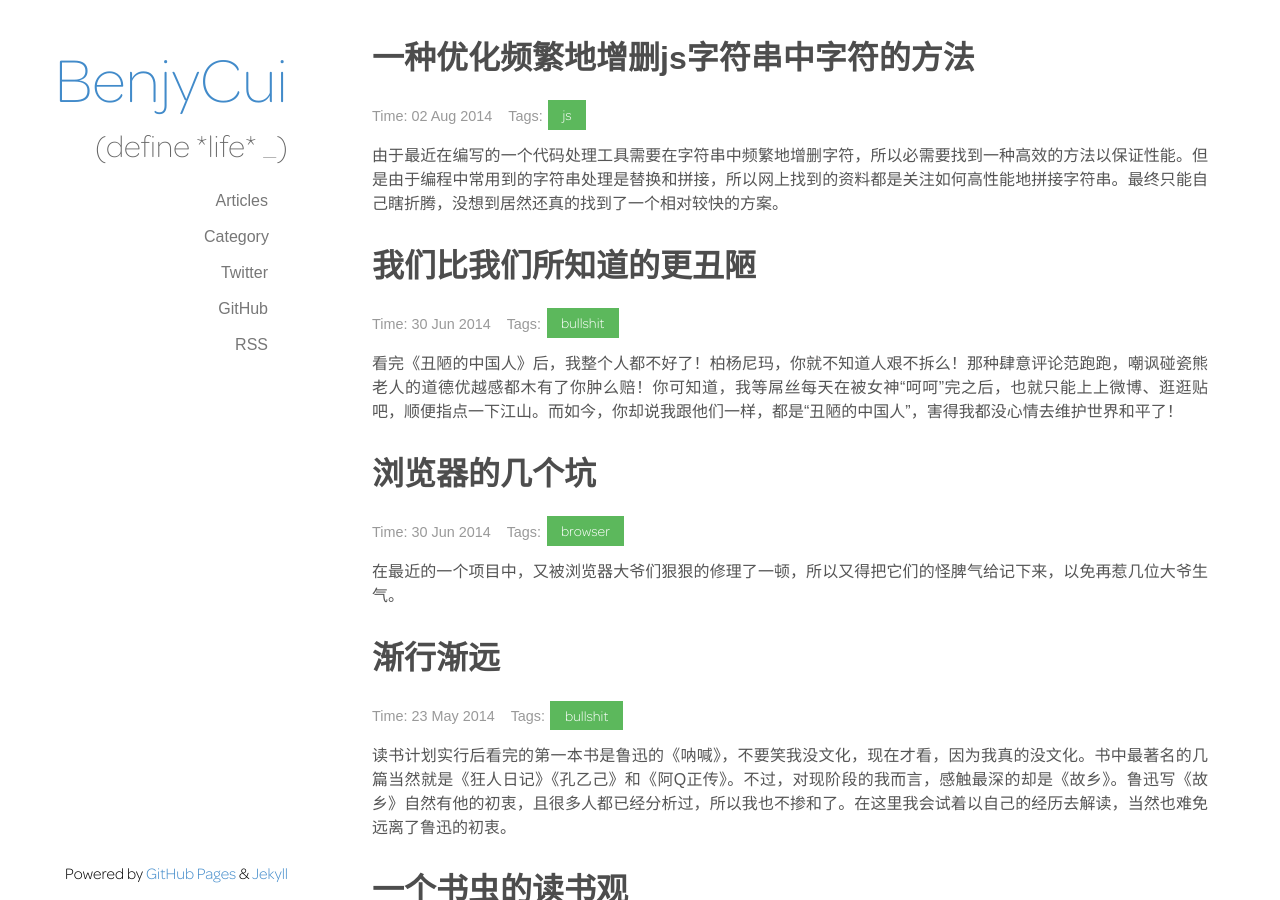
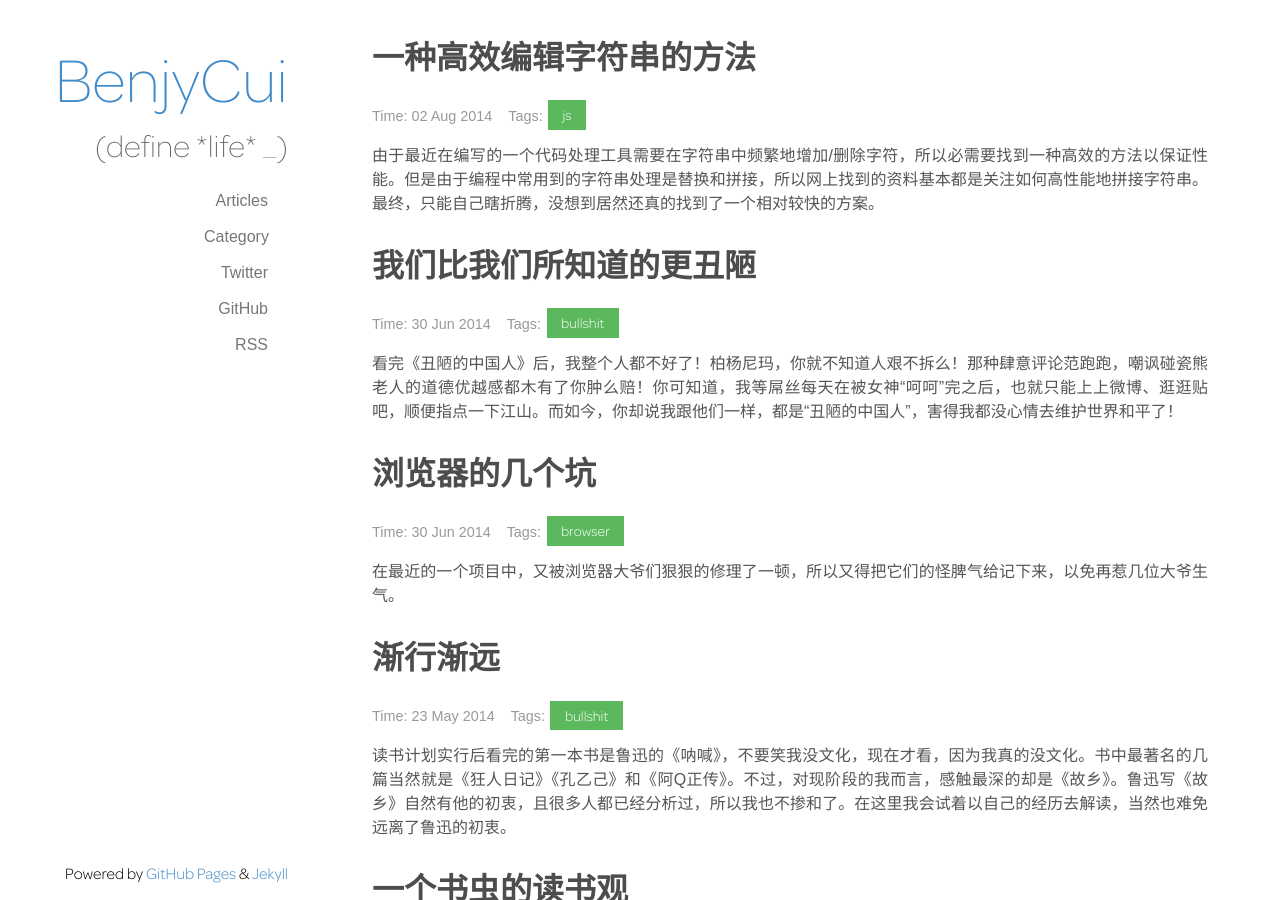
Before and after one commit to benjycui/benjycui.github.io, a Jekyll site: the page built from index.html, in a window 1280 px wide and 900 px high. Built offline with Jekyll 4.4.1, drawn with Linux system fonts in a browser that asks for light colours; Markdown is read by kramdown in place of the engine named in the settings; some of the changed lines change nothing that is shown.

Commit message:
update post.

```diff
--- a/_posts/2014-8-2-the-fastest-way-to-edit-string.md
+++ b/_posts/2014-8-2-the-fastest-way-to-edit-string.md
@@ -1,10 +1,10 @@
 ---
 layout: article
-title: 一种优化频繁地增删js字符串中字符的方法
+title: 一种高效编辑字符串的方法
 category: js
 ---
 
-由于最近在编写的一个代码处理工具需要在字符串中频繁地增删字符，所以必需要找到一种高效的方法以保证性能。但是由于编程中常用到的字符串处理是替换和拼接，所以网上找到的资料都是关注如何高性能地拼接字符串。最终只能自己瞎折腾，没想到居然还真的找到了一个相对较快的方案。
+由于最近在编写的一个代码处理工具需要在字符串中频繁地增加/删除字符，所以必需要找到一种高效的方法以保证性能。但是由于编程中常用到的字符串处理是替换和拼接，所以网上找到的资料基本都是关注如何高性能地拼接字符串。最终，只能自己瞎折腾，没想到居然还真的找到了一个相对较快的方案。
 
 程序快慢当然要有一个对比的标准，所以以下先放我在网上找到的增删字符串中字符的方法。
 
@@ -34,13 +34,15 @@
 
 {% highlight javascript %}
 var str = "HelloWorld";
+
+// 把"HelloWorld"转为数组["H", "e", "l", "l", "o", "W", "o", "r", "l", "d"]
 var arr = [].slice.call(str);
 for (var i = 0; i < 99999; i++) {
   if (i % 2 === 0) {
-    // 在o后增加一个空格
+    // 在"o"之后插入一个空格，只要找到"o"所在的项，并把"o"替换为"o "即可
     arr[4] += " ";
   } else {
-    // 把o后的空格删除
+    // 把"o"之后的空格删除，只要把"o "替换为"o"即可
     arr[4] = arr[4].substr(0, 1);
   }
 }
@@ -48,12 +50,7 @@
 console.log(str);
 {% endhighlight%}
 
-这过程好像有点复杂，所以我会进一步解释：
+优化的方案也会新建字符串，不过长度都比较小，所以消耗的资源还是比第一个方案要少，自然也就更快。在上面的示例中，是用slice把字符串转为数组，不过根据所编辑的内容也可以用split按空格或换行把字符串分割为数组。基本的思路都是把长度较大的字符串分割为长度较小的字符串，以降低新建字符串的成本。另外要注意的是绝不要直接修改数组本身，比如在"o"、"W"两项之间插入" "，因为这会导致数组元素的移动，所以反而比第一个方法还慢。
 
-1. 把字符串"HelloWorld"转为数组["H", "e", "l", "l", "o", "W", "o", "r", "l", "d"]。
-2. 往"o"之后或者说是"W"之前加入一个空格，只要找到"o"所在的项，并把"o"替换为"o "即可，当然也可以把"W"替换为" W"，join后的结果是一样的。但绝不要直接修改数组本身，比如在"o"、"W"两项之间插入" "，因为这会导致数组元素的移动，所以反而比第一个方法还慢。
-3. 要删除"o"之后的空格，只要把"o "替换为"o"即可。
-
-优化的方案也会新建字符串，不过长度都比较小，所以消耗的资源还是比第一个方案要少，自然也就更快。
-
-从[jsPerf测试的结果](http://jsperf.com/the-fastest-way-to-edit-string)可以看到，优化后的方法比第一种方法要快60%左右。这优化的程度似乎不大，其实是因为用于测试的字符串"HelloWorld"只有10个字符，所以创建新字符串的成本不高，如果字符串长度达1W以上时（代码处理时输入的字符串长度达到1W以上也是比较常见的），优化的结果将会非常明显，有兴趣的可以测试一下。
+### 对比
+从[jsPerf测试的结果](http://jsperf.com/the-fastest-way-to-edit-string)可以看到，优化的方案比第一种快60%左右。这优化的程度似乎不大，其实是因为用于测试的字符串"HelloWorld"只有10个字符，所以创建新字符串的成本不高。如果字符串长度达1W以上时（代码处理时输入的字符串长度达到1W以上也是比较常见的），优化的结果将会非常明显，有兴趣的可以测试一下。
```
